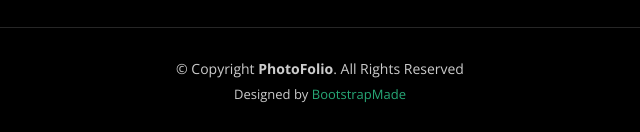
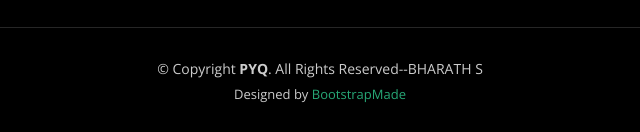
Before and after one commit to nothing00004/PYQ, a plain HTML site: page gallery.html in a window 1280 px wide. Shown: the part 995-1127 px from the top of the page, 320-960 px from the left. Drawn offline with nearby package versions, Linux system fonts and the light colour scheme.

Commit message:
Update gallery.html

```diff
--- a/gallery.html
+++ b/gallery.html
@@ -265,7 +265,7 @@
   <footer id="footer" class="footer">
     <div class="container">
       <div class="copyright">
-        &copy; Copyright <strong><span>PhotoFolio</span></strong>. All Rights Reserved
+        &copy; Copyright <strong><span>PYQ</span></strong>. All Rights Reserved--BHARATH S
       </div>
       <div class="credits">
         <!-- All the links in the footer should remain intact. -->
```
